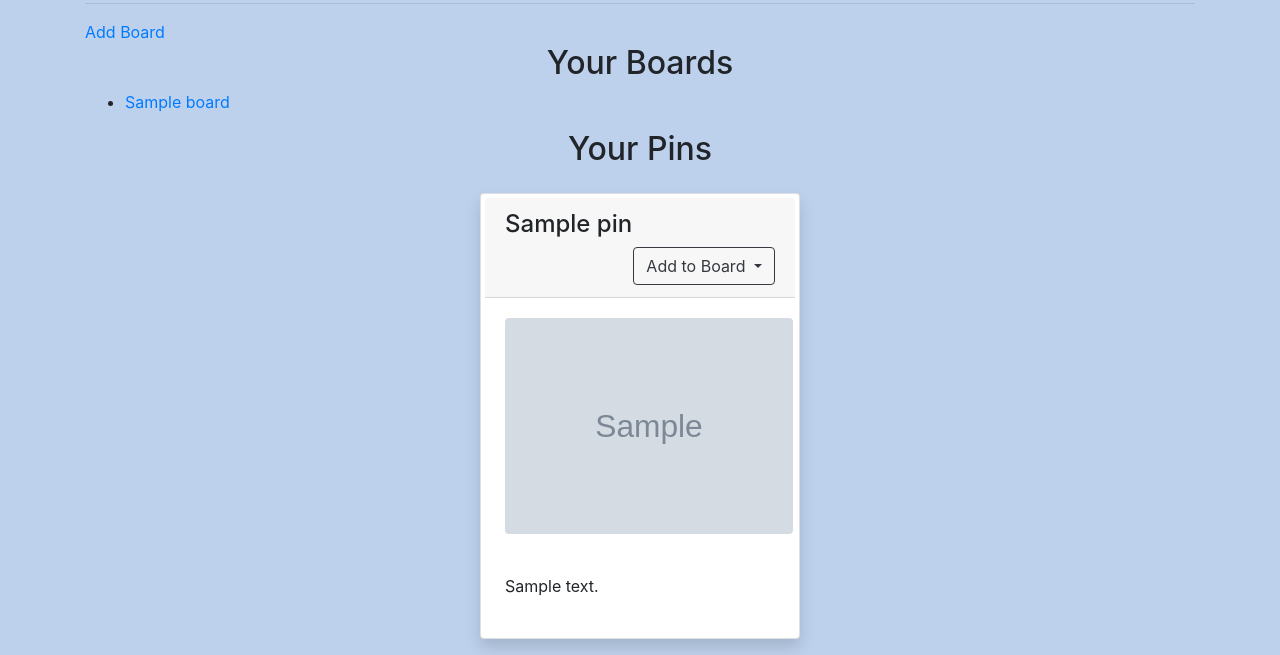
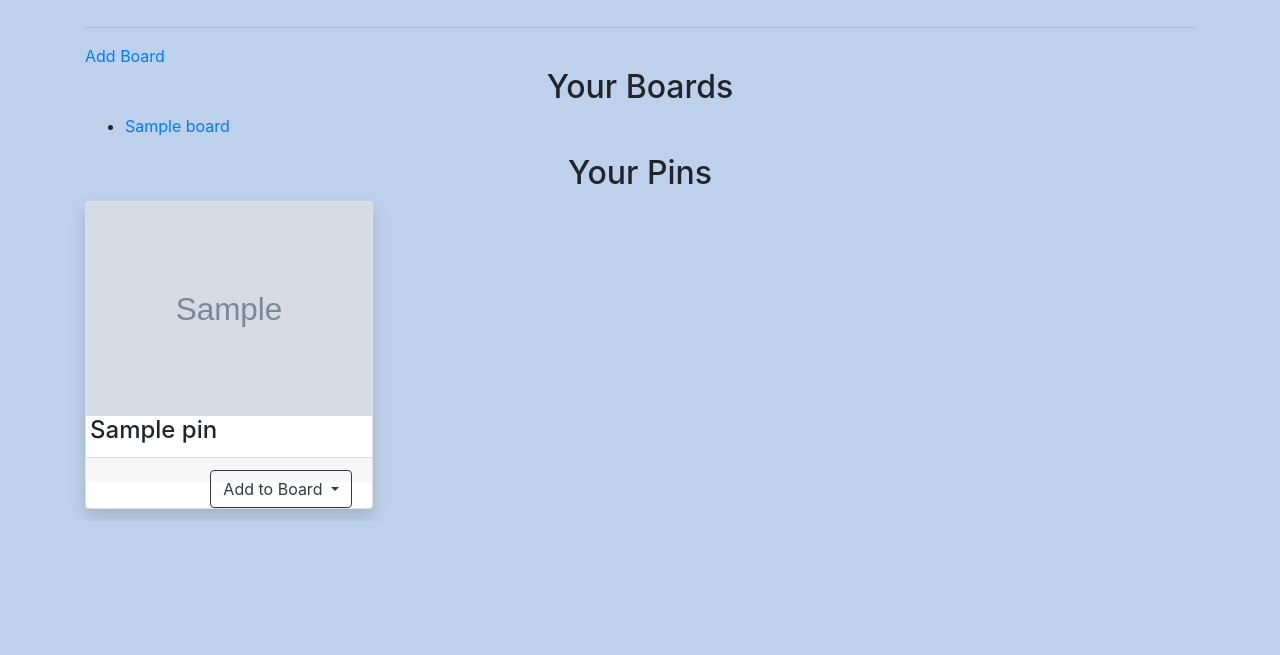
Before and after one commit to sarahbeverton/capstone, a Django app: page /profile/ in a window 1280 px wide. Shown: the part 459-1114 px from the top of the page. After the commit the page ends 979 px from the top, so only its background shows below. Run offline with Django 3.2, Linux system fonts and the light colour scheme; a user stored in the database is signed in; tables that the repository leaves empty hold one stand-in row (values such as "Sample post"); grey boxes marked "Sample" are stand-in pictures; some libraries are stand-ins or nearby versions.

Commit message:
improved layout of pins to look more like pinterest in templates

```diff
--- a/static/style.css
+++ b/static/style.css
@@ -1,3 +1,34 @@
 body {
     background-color: #bed1ec;
 }
+
+.card {
+    display: inline-block;
+}
+
+@media (min-width: 576px) and (max-width: 768px)
+{
+    .card-columns {
+        -webkit-column-count: 3;
+        -moz-column-count: 3;
+        column-count: 3;
+    }
+}
+
+@media (min-width: 768px) and (max-width: 992px)
+{
+    .card-columns {
+        -webkit-column-count: 4;
+        -moz-column-count: 4;
+        column-count: 4;
+    }
+}
+
+@media (min-width: 992px) and (max-width: 1200px)
+{
+    .card-columns {
+        -webkit-column-count: 5;
+        -moz-column-count: 5;
+        column-count: 5;
+    }
+}
--- a/templates/pin_detail.html
+++ b/templates/pin_detail.html
@@ -8,11 +8,9 @@
     <h4>{{ pin.title }}</h4>
     <a href="/pin/save/{{ pin.id }}/" class="btn btn-info float-right">Save</a>
   </div>
-  <div class="card-body col-lg-3 col-md-4 col-xs-6">
-    <img src="/media/{{ pin.photo }}" alt="pinphoto" class="rounded mx-auto" />
-  </div>
   <div class="card-body">
-    <h5>{{ pin.description }}</h5>
+    <img src="/media/{{ pin.photo }}" alt="pinphoto" class="rounded mx-auto" style="max-width: 30em;" />
+    <h5 class="float-right">{{ pin.description }}</h5>
   </div>
 </div>
 
--- a/templates/profile.html
+++ b/templates/profile.html
@@ -1,8 +1,12 @@
 {% extends 'base.html' %} {% load static %} {% block content %}
 <div class="profile-section container">
   <div class="profile-header d-flex flex-column align-items-center my-5">
-    <img style="max-width: 200px; max-height: 200px; border-radius: 50%" class="profile-pic w-50"
-      src="../static/media/avatar.png" alt="" />
+    <img
+      style="max-width: 200px; max-height: 200px; border-radius: 50%"
+      class="profile-pic w-50"
+      src="../static/images/avatar.png" alt="profile image" />
+      alt=""
+    />
     <h1 class="m-3 fw-bold">{{ user.first_name }} {{ user.last_name }}</h1>
     <p>{{ user.username }}</p>
     <div class="follow-details">
@@ -24,31 +28,37 @@
   <div class="your-pins" style="width: 100%">
     <h2 class="text-center">Your Pins</h2>
   </div>
-  <div class="row">
+
+  <div class="card-columns">
     {% for pin in pins %}
-    <div class="card shadow p-1 mb-3 mt-3 mx-auto bg-white rounded" style="max-width: 20em">
-      <div class="card-header">
-        <h4>{{ pin.title }}</h4>
-
-        <div class="btn-group float-right">
-          <button type="button" class="btn btn-outline-dark dropdown-toggle" data-toggle="dropdown" aria-haspopup="true"
-            aria-expanded="false">
-            Add to Board
-          </button>
-
-          <div class="dropdown-menu">
-            {% if boards %} {% for board in boards %}
-            <a class="dropdown-item" href="/board/{{ board.id }}/save/{{ pin.id }}">{{ board.title }}</a>
-            {% endfor %} {% endif %}
-          </div>
+    <div class="card shadow rounded" style="width: 18em">
+      <a href="/pin/{{ pin.id }}"
+        ><img
+          class="card-img-top img-fluid"
+          src="/media/{{ pin.photo }}"
+          alt="pinphoto"
+      /></a>
+      <div class="card-block ml-1">
+        <h4 class="card-title">{{ pin.title }}</h4>
+      </div>
+      <div class="card-footer">
+        <button
+          class="btn btn-outline-dark dropdown-toggle float-right"
+          data-toggle="dropdown"
+          aria-haspopup="true"
+          aria-expanded="false"
+        >
+          Add to Board
+        </button>
+        <div class="dropdown-menu">
+          {% if boards %} {% for board in boards %}
+          <a
+            class="dropdown-item"
+            href="/board/{{ board.id }}/save/{{ pin.id }}"
+            >{{ board.title }}</a
+          >
+          {% endfor %} {% endif %}
         </div>
-      </div>
-      <div class="card-body col-lg-3 col-md-4 col-xs-6">
-        <img src="/media/{{ pin.photo }}" alt="pinphoto" class="rounded mx-auto" style="max-width: 18em" />
-      </div>
-      <div class="card-body">
-        <p>{{ pin.description }}</p>
-        <!--<a href="/pin/{{ pin.id }}" class="stretched-link"></a>-->
       </div>
     </div>
     {% endfor %}
```
Also changed, not shown: templates/board_detail.html (+13 -14 lines), templates/index.html (+20 -14 lines).
